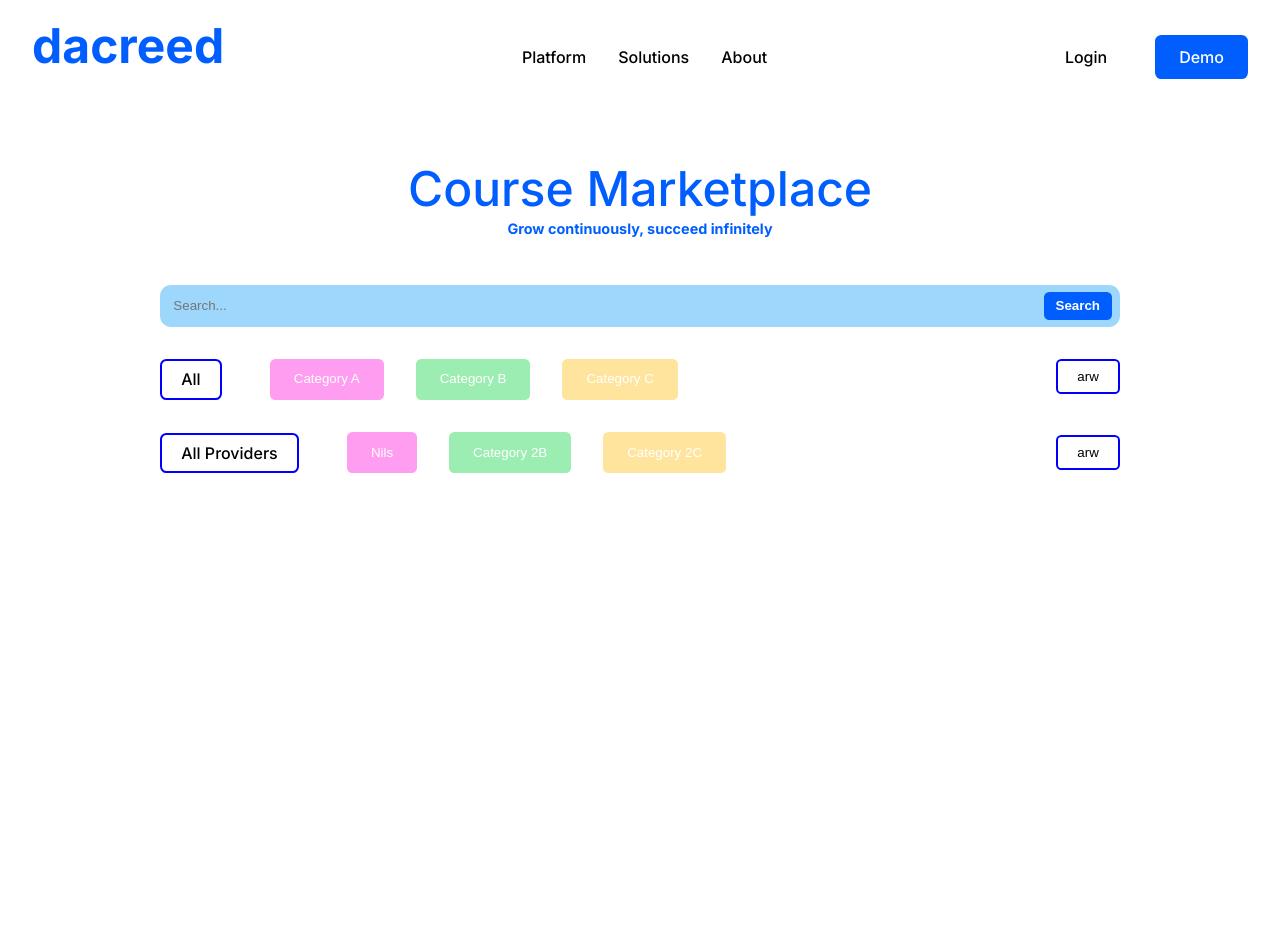
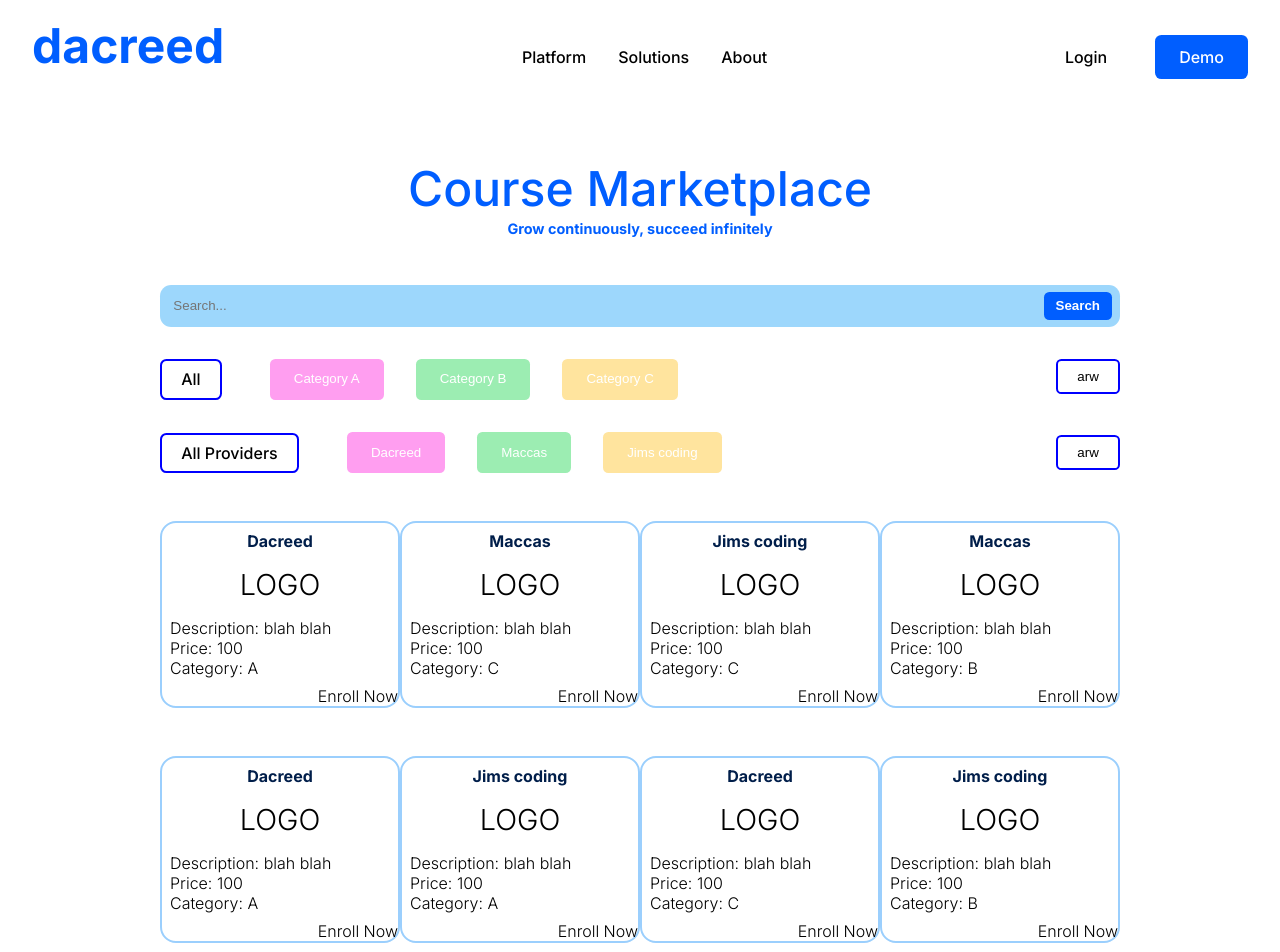
Before and after one commit to nils-thevenard/Marketplace, a Next.js app: page / in a window 1280 px wide. Shown: the top 952 px of the page. Before the commit the page ends 832 px from the top, so only its background shows below. Built offline with nearby package versions, Linux system fonts and the light colour scheme.

Commit message:
improved filter
added ability to filter both company and category at the same time
improved layout of cards on the page

```diff
--- a/src/app/marketplace/search/courseCard.module.scss
+++ b/src/app/marketplace/search/courseCard.module.scss
@@ -2,6 +2,8 @@
 .courseCardsContainer{
     width: 100%;
     display: flex;
+    flex-wrap: wrap;
+    justify-content: space-around;
 
 
 
@@ -10,7 +12,7 @@
 
 .card{
     font-weight: 300;
-    margin: 20px 15px;
+    margin-top: 3rem;
     border-radius: 3px;
     &:hover{ box-shadow: 0 0 5px #b7b7b7;}
     border: 2px solid #9bcffd;
--- a/src/app/marketplace/search/courseCards.tsx
+++ b/src/app/marketplace/search/courseCards.tsx
@@ -21,7 +21,7 @@
       key={course.id}
     >
       <div className={styles.cardHeading}>
-        <div className={styles.title}>{course.name}</div>
+        <div className={styles.title}>{course.company}</div>
         <div className={styles.logo}> LOGO</div>
       </div>
       <div className={styles.content}>
--- a/src/app/marketplace/search/data.tsx
+++ b/src/app/marketplace/search/data.tsx
@@ -4,7 +4,7 @@
 
 export interface Course {
   id: number;
-  name: string;
+  company: string;
   description: string;
   price: number;
   category: Category;
@@ -13,26 +13,144 @@
 const DATA: Course[] = [
   {
     id: 0,
-    name: "Nils",
+    company: "Dacreed",
     description: "blah blah",
     price: 100,
     category: "A",
   },
-  { id: 1, name: "Jim", description: "blah blah", price: 100, category: "C" },
-  { id: 2, name: "Tom", description: "blah blah", price: 100, category: "C" },
-  { id: 3, name: "Sam", description: "blah blah", price: 100, category: "B" },
-  { id: 4, name: "Bob", description: "blah blah", price: 100, category: "A" },
   {
-    id: 5,
-    name: "Nils",
+    id: 1,
+    company: "Maccas",
+    description: "blah blah",
+    price: 100,
+    category: "C",
+  },
+  {
+    id: 2,
+    company: "Jims coding",
+    description: "blah blah",
+    price: 100,
+    category: "C",
+  },
+  {
+    id: 3,
+    company: "Maccas",
+    description: "blah blah",
+    price: 100,
+    category: "B",
+  },
+  {
+    id: 4,
+    company: "Dacreed",
     description: "blah blah",
     price: 100,
     category: "A",
   },
-  { id: 6, name: "Jim", description: "blah blah", price: 100, category: "C" },
-  { id: 7, name: "Tom", description: "blah blah", price: 100, category: "C" },
-  { id: 8, name: "Sam", description: "blah blah", price: 100, category: "B" },
-  { id: 9, name: "Bob", description: "blah blah", price: 100, category: "A" },
+  {
+    id: 5,
+    company: "Jims coding",
+    description: "blah blah",
+    price: 100,
+    category: "A",
+  },
+  {
+    id: 6,
+    company: "Dacreed",
+    description: "blah blah",
+    price: 100,
+    category: "C",
+  },
+  {
+    id: 7,
+    company: "Jims coding",
+    description: "blah blah",
+    price: 100,
+    category: "B",
+  },
+  {
+    id: 8,
+    company: "Dacreed",
+    description: "blah blah",
+    price: 100,
+    category: "B",
+  },
+  {
+    id: 9,
+    company: "Maccas",
+    description: "blah blah",
+    price: 100,
+    category: "A",
+  },
+  {
+    id: 10,
+    company: "Dacreed",
+    description: "blah blah",
+    price: 100,
+    category: "A",
+  },
+  {
+    id: 11,
+    company: "Maccas",
+    description: "blah blah",
+    price: 100,
+    category: "C",
+  },
+  {
+    id: 12,
+    company: "Jims coding",
+    description: "blah blah",
+    price: 100,
+    category: "C",
+  },
+  {
+    id: 13,
+    company: "Maccas",
+    description: "blah blah",
+    price: 100,
+    category: "B",
+  },
+  {
+    id: 14,
+    company: "Dacreed",
+    description: "blah blah",
+    price: 100,
+    category: "A",
+  },
+  {
+    id: 15,
+    company: "Jims coding",
+    description: "blah blah",
+    price: 100,
+    category: "A",
+  },
+  {
+    id: 16,
+    company: "Dacreed",
+    description: "blah blah",
+    price: 100,
+    category: "C",
+  },
+  {
+    id: 17,
+    company: "Jims coding",
+    description: "blah blah",
+    price: 100,
+    category: "B",
+  },
+  {
+    id: 18,
+    company: "Dacreed",
+    description: "blah blah",
+    price: 100,
+    category: "B",
+  },
+  {
+    id: 19,
+    company: "Maccas",
+    description: "blah blah",
+    price: 100,
+    category: "A",
+  },
 ];
 
 export default DATA;
--- a/src/app/marketplace/search/filteredCards.tsx
+++ b/src/app/marketplace/search/filteredCards.tsx
@@ -10,25 +10,18 @@
   // I could set use state as just a string but by importing Category and declaring it as the type i have the type safety of only being able to use the sect category's
   const [category, setCategory] = useState<Category | "">("");
   const [company, setCompany] = useState<string | "">("");
-  const [style, setStyle] = useState("light");
-
-  const changeStyle = () => {
-    if (style !== "light") {
-      setStyle("light");
-    } else {
-      setStyle("dark");
-    }
-    console.log("you just clicked");
-  };
 
   // filtering the array depending on the value of letter
   // need to improve filter logic to alow
   const filteredData: Course[] = DATA.filter((course) => {
-    if (category != "") {
+    if (category !== "" && company !== "") {
+      return course.category === category && course.company === company;
+    } else if (category !== "") {
       return course.category === category;
-    } else {
-      return course.name === company;
+    } else if (company !== "") {
+      return course.company === company;
     }
+    return true;
   });
 
   const handleCategory = (category: "A" | "B" | "C") => {
@@ -41,7 +34,7 @@
     });
   };
 
-  const handleName = (company: "Nils") => {
+  const handleCompany = (company: "Jims coding" | "Dacreed" | "Maccas") => {
     setCompany((prevState) => {
       if (prevState === "") {
         return company;
@@ -81,21 +74,15 @@
       <SearchCards />
       <div className={styles.CategoryButtonParent}>
         <div className={styles.All}>All</div>
-        {category !== "A" && (
+
         <button
-            className={styles.buttonA}
-            onClick={(event) => {
+          className={`${styles.buttonA} ${category === "A" && styles.active} `}
+          onClick={() => {
             handleCategory("A");
-              if (event.currentTarget.style.backgroundColor) {
-                event.currentTarget.style.backgroundColor = "black";
-              } else {
-                event.currentTarget.style.backgroundColor = "salmon";
-              }
           }}
         >
           Category A
         </button>
-        )}
 
         <button
           className={`${styles.buttonB} ${category === "B" && styles.active}`}
@@ -107,7 +94,7 @@
         </button>
 
         <button
-          className={styles.buttonC}
+          className={`${styles.buttonC} ${category === "C" && styles.active}`}
           onClick={() => {
             handleCategory("C");
           }}
@@ -116,33 +103,39 @@
         </button>
         <button className={styles.arrow}> arw</button>
       </div>
-      {/*______________________________________________________ */}
+      {/*_________________________companies_____________________________ */}
 
       <div className={styles.CompanyButtonParent}>
         <div className={styles.AllProviders}>All Providers</div>
         <button
-          className={styles.buttonA}
+          className={`${styles.Dacreed} ${
+            company === "Dacreed" && styles.active
+          }`}
           onClick={() => {
-            handleName("Nils");
+            handleCompany("Dacreed");
           }}
         >
-          Nils
+          Dacreed
         </button>
         <button
-          className={styles.buttonB}
+          className={`${styles.Maccas} ${
+            company === "Maccas" && styles.active
+          }`}
           onClick={() => {
-            handleCategory("B");
+            handleCompany("Maccas");
           }}
         >
-          Category 2B
+          Maccas
         </button>
         <button
-          className={styles.buttonC}
+          className={`${styles.jimsCoding} ${
+            company === "Jims coding" && styles.active
+          }`}
           onClick={() => {
-            handleCategory("C");
+            handleCompany("Jims coding");
           }}
         >
-          Category 2C
+          Jims coding
         </button>
         <button className={styles.arrow}> arw </button>
         {/* <button
--- a/src/app/marketplace/search/filters.module.scss
+++ b/src/app/marketplace/search/filters.module.scss
@@ -110,7 +110,7 @@
 
 
 
-    .buttonA{
+    .Dacreed{
         background-color: rgb(255, 158, 240);
         border-radius: .4em;
         color: white;
@@ -123,7 +123,7 @@
 
     }
 
-    .buttonB{
+    .Maccas{
         background-color: rgb(156, 237, 178);
         border-radius: .4em;
         color: white;
@@ -134,7 +134,7 @@
 
     }
 
-    .buttonC{
+    .jimsCoding{
         background-color: rgb(255, 228, 158);
         border-radius: .4em;
         color: white;
@@ -153,6 +153,10 @@
         position: absolute;
         right: 0;
 
+    }
+
+    .active{
+        background-color: red;
     }
 
 
```
Lines whose indentation alone changed are shown as unchanged.
